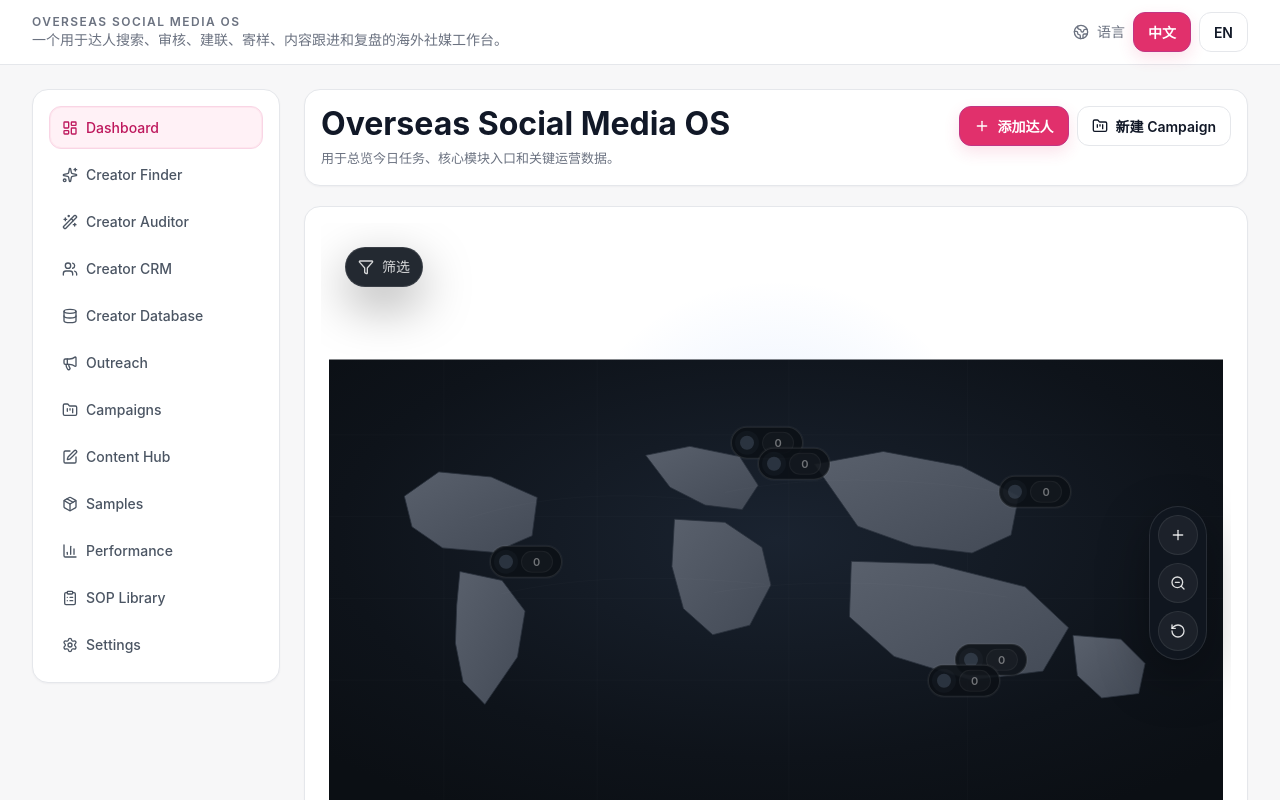
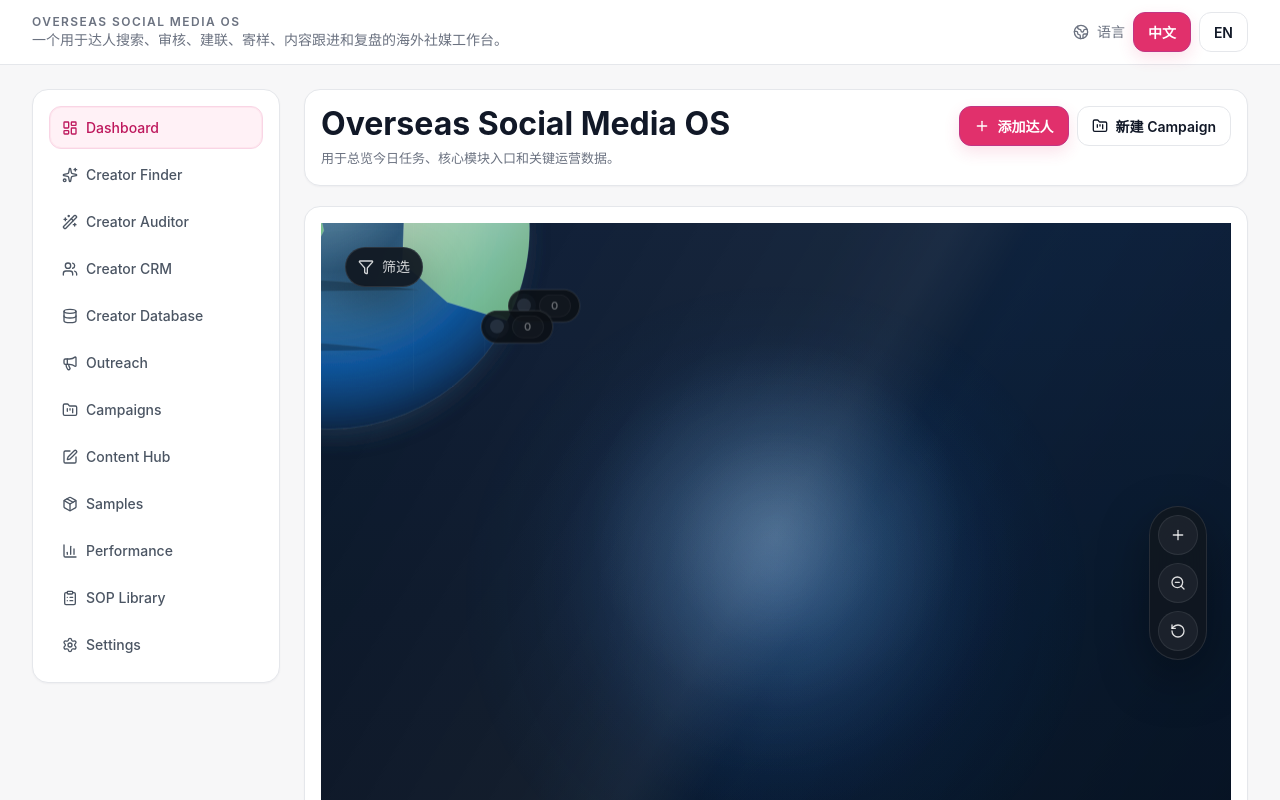
Before and after one commit to chitaforuu-star/overseas-social-media-os, a Next.js app: page / in a window 1280 px wide. Shown: the top 800 px of the page. Built offline with nearby package versions, Linux system fonts and the light colour scheme.

Commit message:
Soften creator map visuals

```diff
--- a/components/os/home-page.tsx
+++ b/components/os/home-page.tsx
@@ -299,16 +299,17 @@ export function HomePage() {
     >
 
       <section className="space-y-4">
-        <AppCard className="overflow-hidden border border-white/8 bg-[#0E131A] p-0 shadow-[0_36px_100px_rgba(0,0,0,0.34)]">
+        <AppCard className="overflow-hidden border border-white/8 bg-[#071426] p-0 shadow-[0_36px_100px_rgba(0,0,0,0.34)]">
           <div
-            className="relative h-[720px] overflow-hidden"
+            className="relative h-[720px] overflow-hidden bg-[radial-gradient(circle_at_50%_42%,rgba(150,223,255,0.18),transparent_30%),radial-gradient(circle_at_50%_48%,rgba(62,130,255,0.12),transparent_42%),linear-gradient(180deg,#0B1B33_0%,#071426_54%,#06101F_100%)]"
             onClick={() => {
               setFiltersOpen(false);
               setSelectedRegionCode(null);
               setHoveredRegion(null);
             }}
           >
-            <div className="absolute inset-0 bg-[radial-gradient(circle_at_50%_38%,rgba(59,130,246,0.14),transparent_34%),radial-gradient(circle_at_24%_56%,rgba(139,92,246,0.1),transparent_22%),radial-gradient(circle_at_72%_58%,rgba(34,197,94,0.08),transparent_20%)]" />
+            <div className="pointer-events-none absolute inset-0 bg-[radial-gradient(circle_at_50%_44%,rgba(255,255,255,0.10),transparent_18%),radial-gradient(circle_at_50%_48%,rgba(135,197,255,0.14),transparent_36%),radial-gradient(circle_at_50%_52%,rgba(10,76,163,0.24),transparent_54%)] opacity-85" />
+            <div className="pointer-events-none map-sheen absolute inset-0 opacity-50 mix-blend-screen bg-[radial-gradient(circle_at_50%_50%,rgba(255,255,255,0.06),transparent_32%),linear-gradient(120deg,transparent_0%,rgba(255,255,255,0.12)_48%,transparent_54%),linear-gradient(300deg,transparent_0%,rgba(64,164,255,0.10)_44%,transparent_60%)]" />
 
             <button
               type="button"
@@ -526,11 +527,11 @@ export function HomePage() {
               </div>
             )}
 
-            <div className="absolute bottom-6 left-1/2 z-40 flex -translate-x-1/2 items-center gap-2 rounded-full border border-white/10 bg-[#111720]/92 px-3 py-2 shadow-[0_20px_50px_rgba(0,0,0,0.3)] backdrop-blur-xl">
+            <div className="absolute bottom-6 left-1/2 z-40 flex -translate-x-1/2 items-center gap-2 rounded-full border border-white/12 bg-white/10 px-3 py-2 shadow-[0_20px_50px_rgba(0,0,0,0.24)] backdrop-blur-2xl">
               {Object.values(mapStatusStyles).map((config) => (
                 <span
                   key={config.label}
-                  className="flex items-center gap-2 rounded-full px-2 py-1 text-[11px] font-medium text-white/78"
+                  className="flex items-center gap-2 rounded-full px-2 py-1 text-[11px] font-medium text-white/82"
                 >
                   <span className="h-2.5 w-2.5 rounded-full" style={{ background: config.color }} />
                   {config.label}
@@ -538,7 +539,7 @@ export function HomePage() {
               ))}
             </div>
 
-            <div className="absolute left-1/2 top-1/2 z-10 h-[700px] w-[min(1400px,calc(100%-1rem))] -translate-x-1/2 -translate-y-1/2">
+            <div className="absolute left-1/2 top-1/2 z-10 h-[700px] w-[min(1400px,calc(100%-1rem))] -translate-x-1/2 -translate-y-1/2 map-float">
               <div
                 className="absolute inset-0 origin-center transition-transform duration-300"
                 style={{ transform: `scale(${zoomLevel})` }}
@@ -549,28 +550,60 @@ export function HomePage() {
                   aria-hidden="true"
                 >
                   <defs>
-                    <radialGradient id="ops-map-glow" cx="50%" cy="40%" r="70%">
-                      <stop offset="0%" stopColor="#1A2330" />
-                      <stop offset="70%" stopColor="#0E131A" />
-                      <stop offset="100%" stopColor="#0B0F14" />
+                    <radialGradient id="ops-map-glow" cx="50%" cy="40%" r="65%">
+                      <stop offset="0%" stopColor="#C9F5FF" stopOpacity="0.40" />
+                      <stop offset="32%" stopColor="#7CD8FF" stopOpacity="0.24" />
+                      <stop offset="68%" stopColor="#0E62B4" stopOpacity="0.78" />
+                      <stop offset="100%" stopColor="#081223" stopOpacity="1" />
+                    </radialGradient>
+                    <radialGradient id="ops-ocean-sheen" cx="40%" cy="30%" r="65%">
+                      <stop offset="0%" stopColor="#E6FBFF" stopOpacity="0.72" />
+                      <stop offset="18%" stopColor="#89D8FF" stopOpacity="0.20" />
+                      <stop offset="54%" stopColor="#2E86EA" stopOpacity="0.10" />
+                      <stop offset="100%" stopColor="#0B1A33" stopOpacity="0" />
                     </radialGradient>
                     <linearGradient id="ops-land" x1="0%" y1="0%" x2="100%" y2="100%">
-                      <stop offset="0%" stopColor="#59606C" />
-                      <stop offset="100%" stopColor="#434A56" />
+                      <stop offset="0%" stopColor="#DDF9CB" stopOpacity="0.72" />
+                      <stop offset="44%" stopColor="#ACEAA1" stopOpacity="0.70" />
+                      <stop offset="100%" stopColor="#6CCB7E" stopOpacity="0.78" />
                     </linearGradient>
+                    <clipPath id="ops-globe-clip">
+                      <circle cx="700" cy="350" r="314" />
+                    </clipPath>
+                    <filter id="ops-globe-shadow" x="-20%" y="-20%" width="140%" height="140%">
+                      <feGaussianBlur in="SourceAlpha" stdDeviation="16" result="blur" />
+                      <feOffset in="blur" dy="16" result="offsetBlur" />
+                      <feColorMatrix
+                        in="offsetBlur"
+                        type="matrix"
+                        values="0 0 0 0 0.02 0 0 0 0 0.06 0 0 0 0 0.12 0 0 0 0.5 0"
+                        result="shadow"
+                      />
+                      <feMerge>
+                        <feMergeNode in="shadow" />
+                        <feMergeNode in="SourceGraphic" />
+                      </feMerge>
+                    </filter>
                   </defs>
-                  <rect width="1400" height="700" fill="url(#ops-map-glow)" />
-                  <g opacity="0.16" stroke="rgba(255,255,255,0.16)" strokeWidth="1">
-                    <path d="M0 118H1400" />
-                    <path d="M0 246H1400" />
-                    <path d="M0 374H1400" />
-                    <path d="M0 502H1400" />
-                    <path d="M180 0V700" />
-                    <path d="M420 0V700" />
-                    <path d="M720 0V700" />
-                    <path d="M1000 0V700" />
+                  <g filter="url(#ops-globe-shadow)">
+                    <circle cx="700" cy="350" r="314" fill="url(#ops-map-glow)" />
+                    <circle cx="700" cy="350" r="314" fill="url(#ops-ocean-sheen)" opacity="0.85" />
+                    <circle cx="700" cy="350" r="314" fill="none" stroke="rgba(255,255,255,0.15)" strokeWidth="1" />
                   </g>
-                  <g fill="url(#ops-land)" stroke="#2A313D" strokeWidth="1.25">
+                  <g clipPath="url(#ops-globe-clip)">
+                    <g opacity="0.24" stroke="rgba(255,255,255,0.22)" strokeWidth="1">
+                      <path d="M356 174C476 114 626 92 764 104" />
+                      <path d="M306 262C424 212 622 198 814 218" />
+                      <path d="M270 358C412 322 600 312 832 332" />
+                      <path d="M302 452C442 420 620 418 842 446" />
+                      <path d="M364 546C496 522 644 520 786 540" />
+                      <path d="M396 112V588" />
+                      <path d="M520 92V604" />
+                      <path d="M676 78V616" />
+                      <path d="M832 92V604" />
+                      <path d="M944 114V588" />
+                    </g>
+                    <g fill="url(#ops-land)" stroke="rgba(255,255,255,0.20)" strokeWidth="1.1">
                       <path d="M118 214L172 176L254 184L326 216L318 276L258 302L178 295L130 262L118 214Z" />
                       <path d="M205 332L271 346L307 394L295 466L244 540L210 505L198 444L200 385L205 332Z" />
                       <path d="M496 150L565 136L643 152L672 197L647 235L589 228L534 200L496 150Z" />
@@ -579,11 +612,12 @@ export function HomePage() {
                       <path d="M818 316L947 320L1090 356L1158 420L1118 488L1005 502L885 465L815 403L818 316Z" />
                       <path d="M1165 432L1240 438L1278 476L1268 523L1210 530L1172 495L1165 432Z" />
                     </g>
-                  <g opacity="0.2" fill="none" stroke="rgba(255,255,255,0.14)">
-                    <path d="M220 248C324 214 446 206 578 220" />
-                    <path d="M270 367C386 340 523 336 682 352" />
-                    <path d="M620 208C744 183 890 182 1058 208" />
-                    <path d="M603 365C738 343 892 345 1062 372" />
+                    <g opacity="0.18" fill="none" stroke="rgba(160,220,255,0.28)" strokeWidth="1.1">
+                      <path d="M230 256C334 220 454 212 578 224" />
+                      <path d="M274 365C388 338 521 334 682 350" />
+                      <path d="M620 214C742 188 886 188 1048 210" />
+                      <path d="M603 364C734 344 888 346 1058 372" />
+                    </g>
                   </g>
                 </svg>
 
@@ -627,13 +661,15 @@ export function HomePage() {
                             className="h-3.5 w-3.5 rounded-full"
                             style={{
                               background: statusColor,
-                              boxShadow: `0 0 0 5px ${statusTint}`,
-                              opacity: active ? 1 : 0.35,
+                              boxShadow: active
+                                ? `0 0 0 6px ${statusTint}, 0 0 24px ${statusColor}55`
+                                : `0 0 0 5px ${statusTint}`,
+                              opacity: active ? 1 : 0.28,
                             }}
                           />
                           <span
                             className="min-w-8 rounded-full border border-white/10 bg-white/6 px-2 py-0.5 text-[11px] font-semibold text-white/90"
-                            style={{ opacity: active ? 1 : 0.45 }}
+                            style={{ opacity: active ? 1 : 0.4 }}
                           >
                             {region.count}
                           </span>
@@ -642,7 +678,7 @@ export function HomePage() {
 
                       {hoveredRegion === region.code && (
                         <div
-                          className="pointer-events-none absolute z-30 w-[180px] rounded-[18px] border border-white/10 bg-[#111720]/96 p-3 text-white shadow-[0_18px_40px_rgba(0,0,0,0.34)] backdrop-blur-xl"
+                          className="pointer-events-none absolute z-30 w-[180px] rounded-[18px] border border-white/12 bg-white/10 p-3 text-white shadow-[0_18px_40px_rgba(0,0,0,0.28)] backdrop-blur-2xl"
                           style={{
                             top: `calc(${region.top} - 58px)`,
                             left: tooltipOnRight ? `calc(${region.left} + 14px)` : `calc(${region.left} - 198px)`,
@@ -654,7 +690,7 @@ export function HomePage() {
                           <p className="mt-1 text-sm font-semibold text-white">{region.label}</p>
                           <p className="mt-2 text-xs text-white/55">Creators {region.count}</p>
                           <p className="mt-1 text-[11px] text-white/50">
-                            {region.statusTotals.contacted} Contacted ? {region.statusTotals.replied} Replied ? {region.statusTotals.sample_sent} Samples
+                            {region.statusTotals.contacted} Contacted · {region.statusTotals.replied} Replied · {region.statusTotals.sample_sent} Samples
                           </p>
                         </div>
                       )}
@@ -666,6 +702,45 @@ export function HomePage() {
           </div>
         </AppCard>
       </section>
+
+      <style jsx global>{`
+        @keyframes mapFloat {
+          0%,
+          100% {
+            transform: translate(-50%, -50%) translateY(0px);
+          }
+          50% {
+            transform: translate(-50%, -50%) translateY(-6px);
+          }
+        }
+
+        @keyframes mapSheen {
+          0%,
+          100% {
+            transform: translateX(-2%) translateY(0);
+          }
+          50% {
+            transform: translateX(2%) translateY(-1%);
+          }
+        }
+
+        .map-float {
+          animation: mapFloat 18s ease-in-out infinite;
+          will-change: transform;
+        }
+
+        .map-sheen {
+          animation: mapSheen 24s ease-in-out infinite;
+          will-change: transform;
+        }
+
+        @media (prefers-reduced-motion: reduce) {
+          .map-float,
+          .map-sheen {
+            animation: none;
+          }
+        }
+      `}</style>
 
       <section className="grid gap-4 sm:grid-cols-2 xl:grid-cols-4">
 
```
Lines whose indentation alone changed are shown as unchanged.
